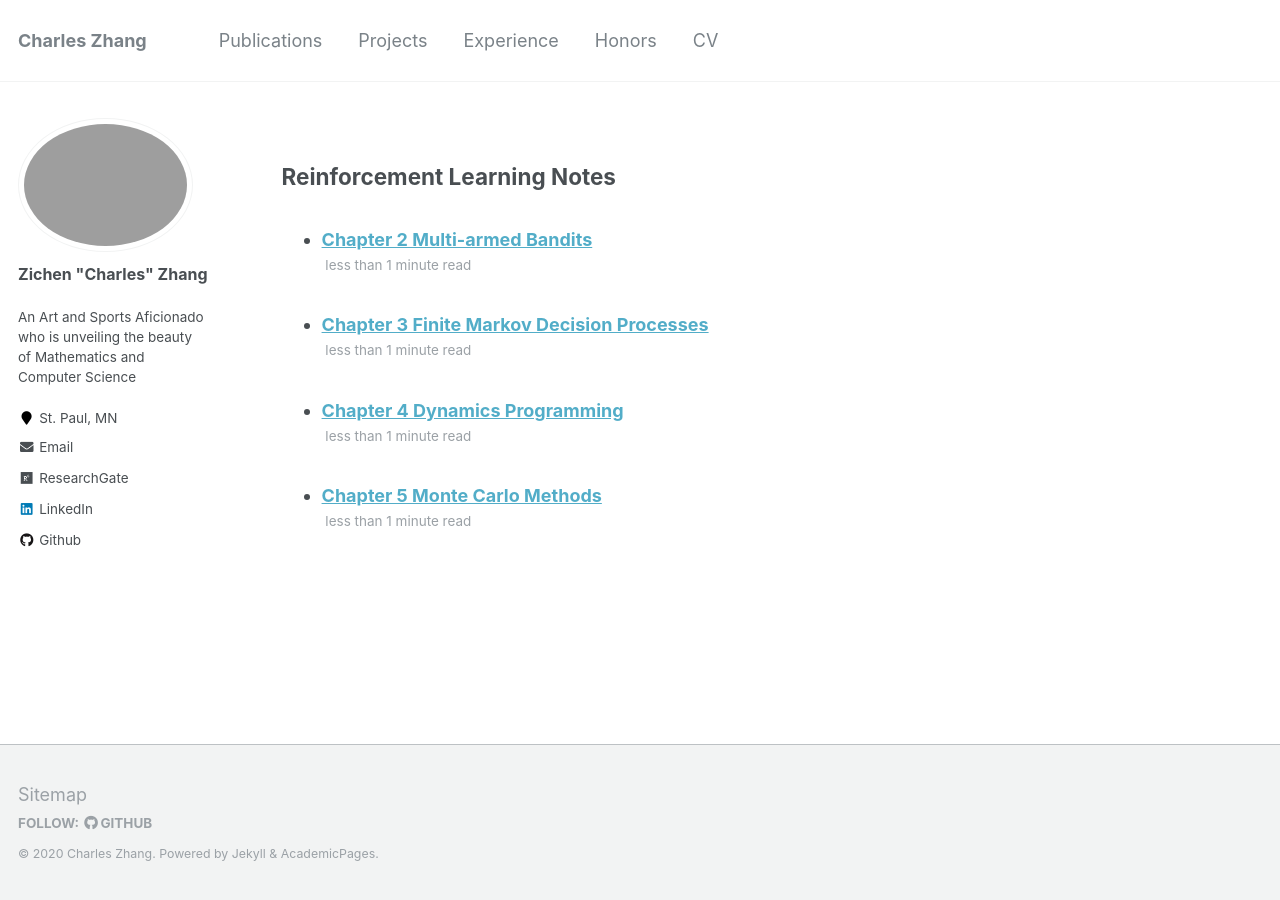
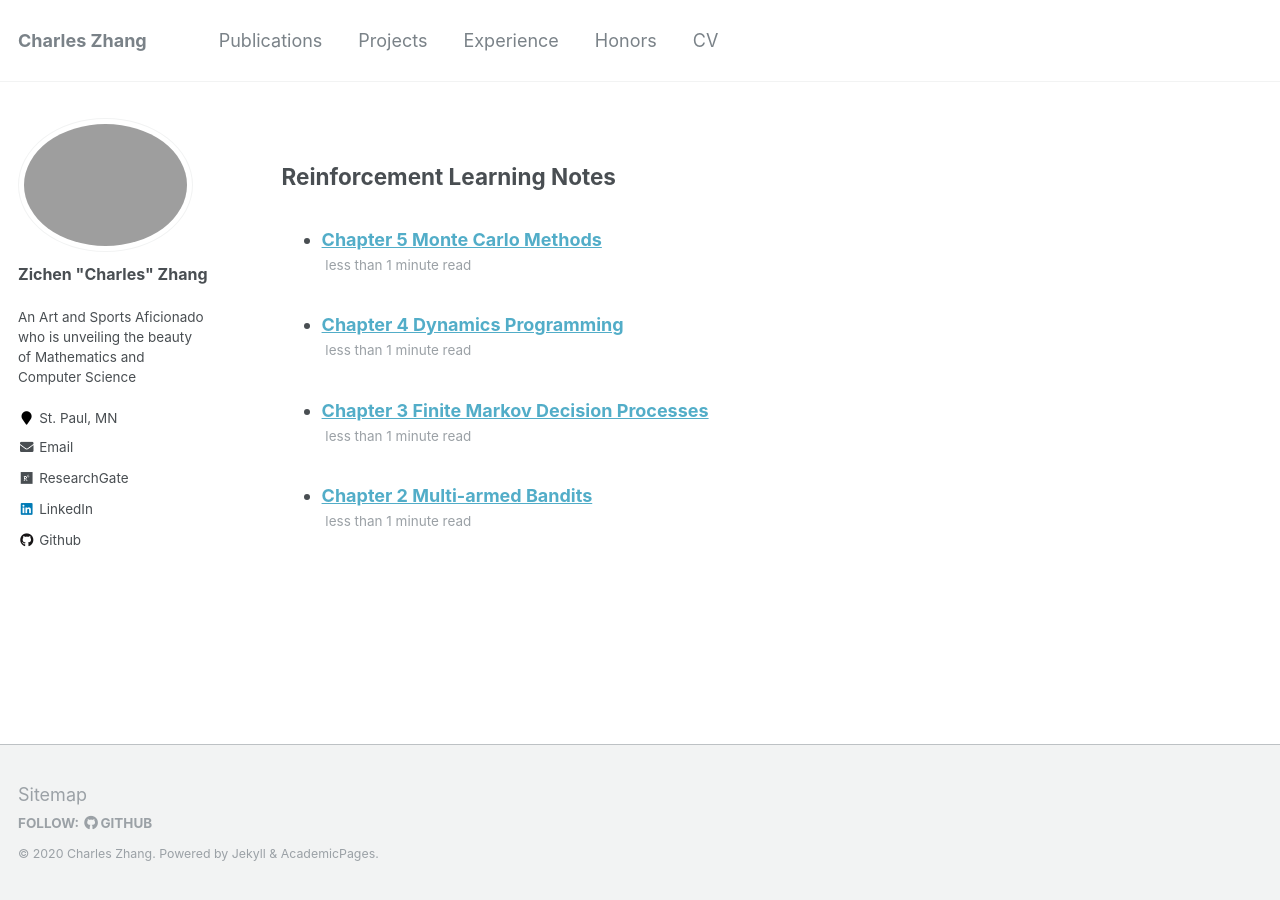
Before and after one commit to zcczhang/zcczhang.github.io, a Jekyll site: the page built from _pages/blogs.md, in a window 1280 px wide. Built offline with Jekyll 4.4.1, drawn with Linux system fonts in a browser that asks for light colours.

Commit message:
Update blogs.md

```diff
--- a/_pages/blogs.md
+++ b/_pages/blogs.md
@@ -10,6 +10,6 @@
 
 ## Reinforcement Learning Notes
 
-  <ul>{% for post in site.rl %}
+  <ul>{% for post in site.rl reversed %}
     {% include archive-single-cv.html %}
   {% endfor %}</ul>
```
